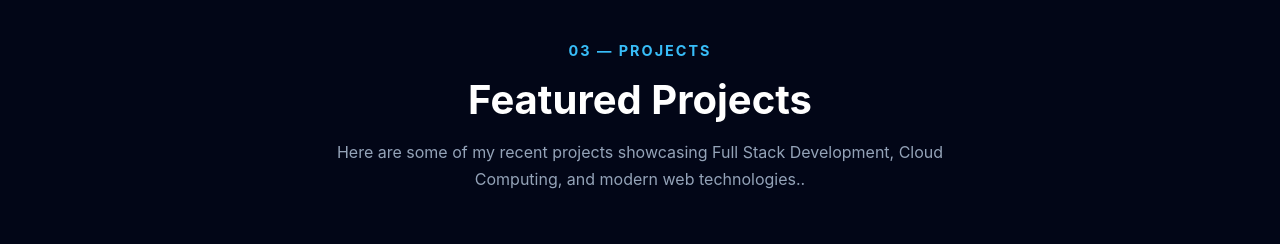
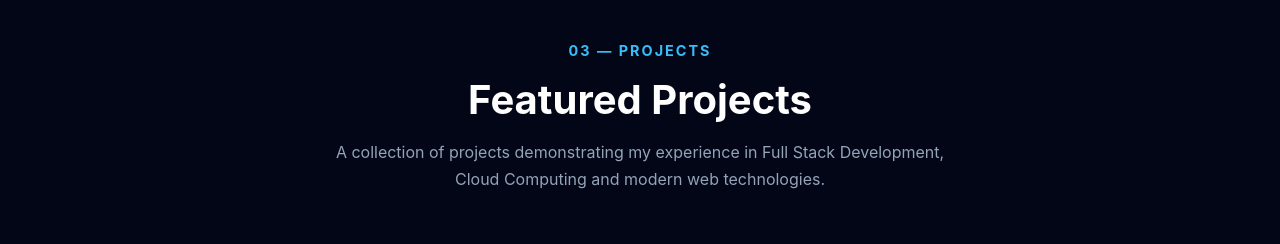
Before and after one commit to vissamsettinarendra-hub/portfolio, a React (Vite) app: page / in a window 1280 px wide. Shown: the part 3200-3444 px from the top of the page. Built offline with nearby package versions, Linux system fonts and the light colour scheme.

Commit message:
prepare for deployment

```diff
--- a/src/components/Projects/Projects.jsx
+++ b/src/components/Projects/Projects.jsx
@@ -5,28 +5,11 @@ import { motion } from "framer-motion";
 
 function Projects() {
   return (
-    <motion.section
-      className="projects section"
-      id="projects"
-      initial={{
-        opacity: 0,
-        y: 60,
-      }}
-      whileInView={{
-        opacity: 1,
-        y: 0,
-      }}
-      viewport={{
-        once: true,
-        amount: 0.2,
-      }}
-      transition={{
-        duration: 0.8,
-        ease: "easeOut",
-      }}
-    >
+    <section className="projects section" id="projects">
       <div className="container">
+
         <div className="section-head">
+
           <span className="eyebrow">
             03 — Projects
           </span>
@@ -36,22 +19,29 @@ function Projects() {
           </h2>
 
           <p>
-            Here are some of my recent projects showcasing
-            Full Stack Development, Cloud Computing,
-            and modern web technologies..
+            A collection of projects demonstrating my experience in
+            Full Stack Development, Cloud Computing and modern web technologies.
           </p>
+
         </div>
 
-        <div className="projects-grid">
+        <motion.div
+          className="projects-grid"
+          initial={{ opacity: 0, y: 60 }}
+          whileInView={{ opacity: 1, y: 0 }}
+          viewport={{ once: true }}
+          transition={{ duration: 0.8 }}
+        >
           {projects.map((project) => (
             <ProjectCard
               key={project.id}
               project={project}
             />
           ))}
-        </div>
+        </motion.div>
+
       </div>
-    </motion.section>
+    </section>
   );
 }
 
```
